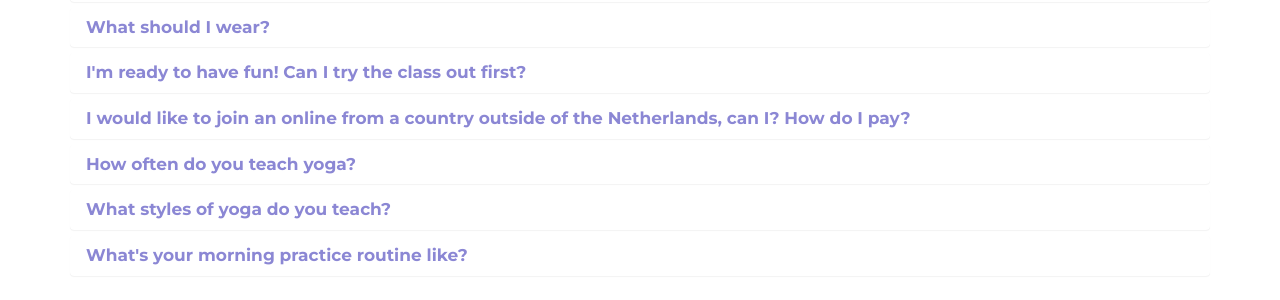
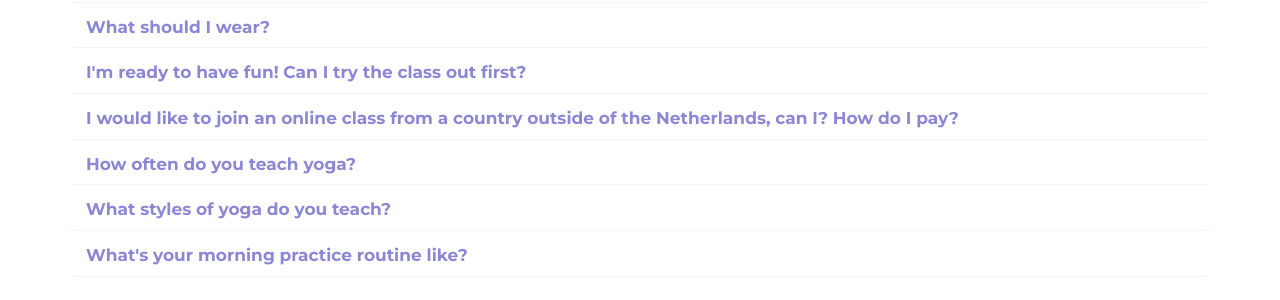
Before and after one commit to tineka-blake/tineka-blake.github.io, a Jekyll site: the page built from index.html, in a window 1280 px wide and 900 px high, scrolled down 3286 px. Shown: the part 185-485 px from the top of the window. Built offline with Jekyll 4.4.1, drawn with Linux system fonts in a browser that asks for light colours.

Commit message:
Update faqs.yml

```diff
--- a/_data/faqs.yml
+++ b/_data/faqs.yml
@@ -19,7 +19,7 @@
   description: Of course! You can opt for an <i>introductory class</i> for your first session at €12,50, before signing up for a flexible strip-card. See prices.
 
 - faq-id: 6
-  title: I would like to join an online from a country outside of the Netherlands, can I? How do I pay?
+  title: I would like to join an online class from a country outside of the Netherlands, can I? How do I pay?
   description:  Yes! There are now people joining from other nations, as far as Australia! Payment options include IBAN transfer and Paypal.
 
 - faq-id: 7
```
